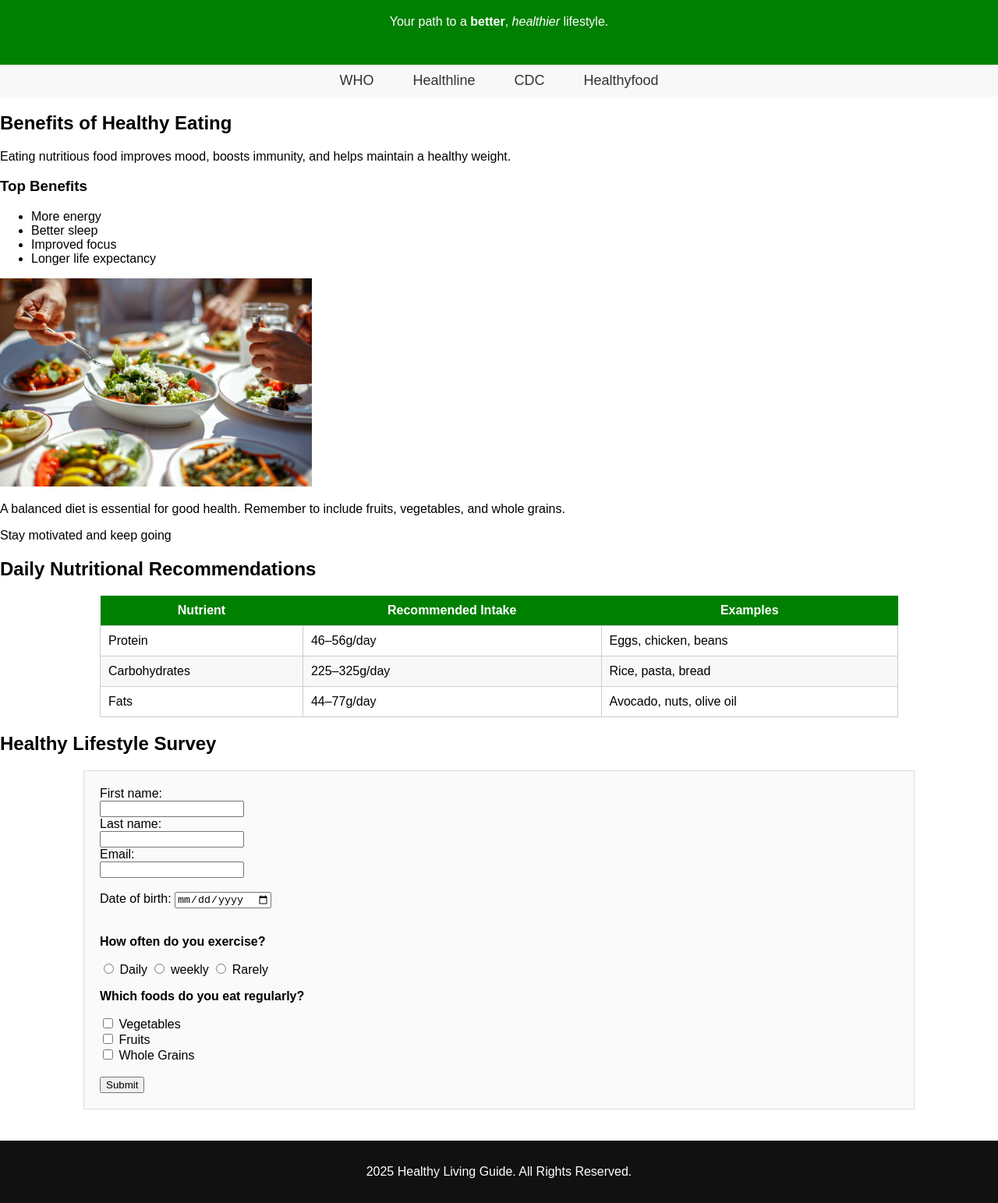
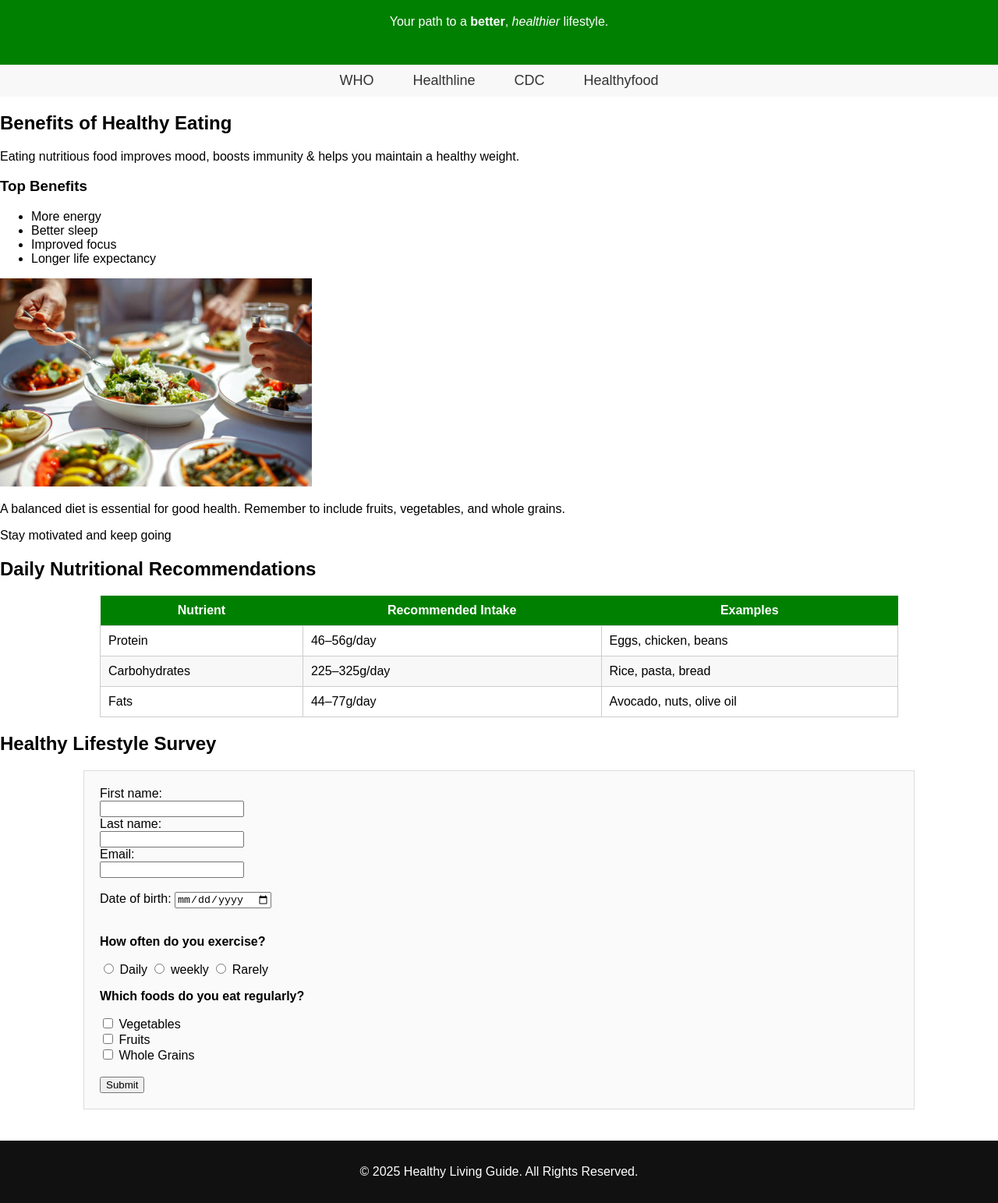
Before and after one commit to 00077416-hue/Healthy-living-guide, a plain HTML site: page index.html in a window 1280 px wide. Shown: the part 91-1634 px from the top of the page at 78% size. Drawn offline with Linux system fonts and the light colour scheme.

Commit message:
Update index.html

```diff
--- a/index.html
+++ b/index.html
@@ -29,7 +29,7 @@
 		<section><h2>Benefits of Healthy Eating</h2>
 			<article>
 
-				<p>Eating nutritious food improves mood, boosts immunity, and helps maintain a healthy weight.</p>
+				<p>Eating nutritious food improves mood, boosts immunity &amp; helps you maintain a healthy weight.</p>
 
 
 				<h3>Top Benefits</h3>
@@ -126,7 +126,7 @@
 
 
     <footer>
-        <p>2025 Healthy Living Guide. All Rights Reserved.</p>
+        <p>&copy; 2025 Healthy Living Guide. All Rights Reserved.</p>
     </footer>
 
 </body>
```
